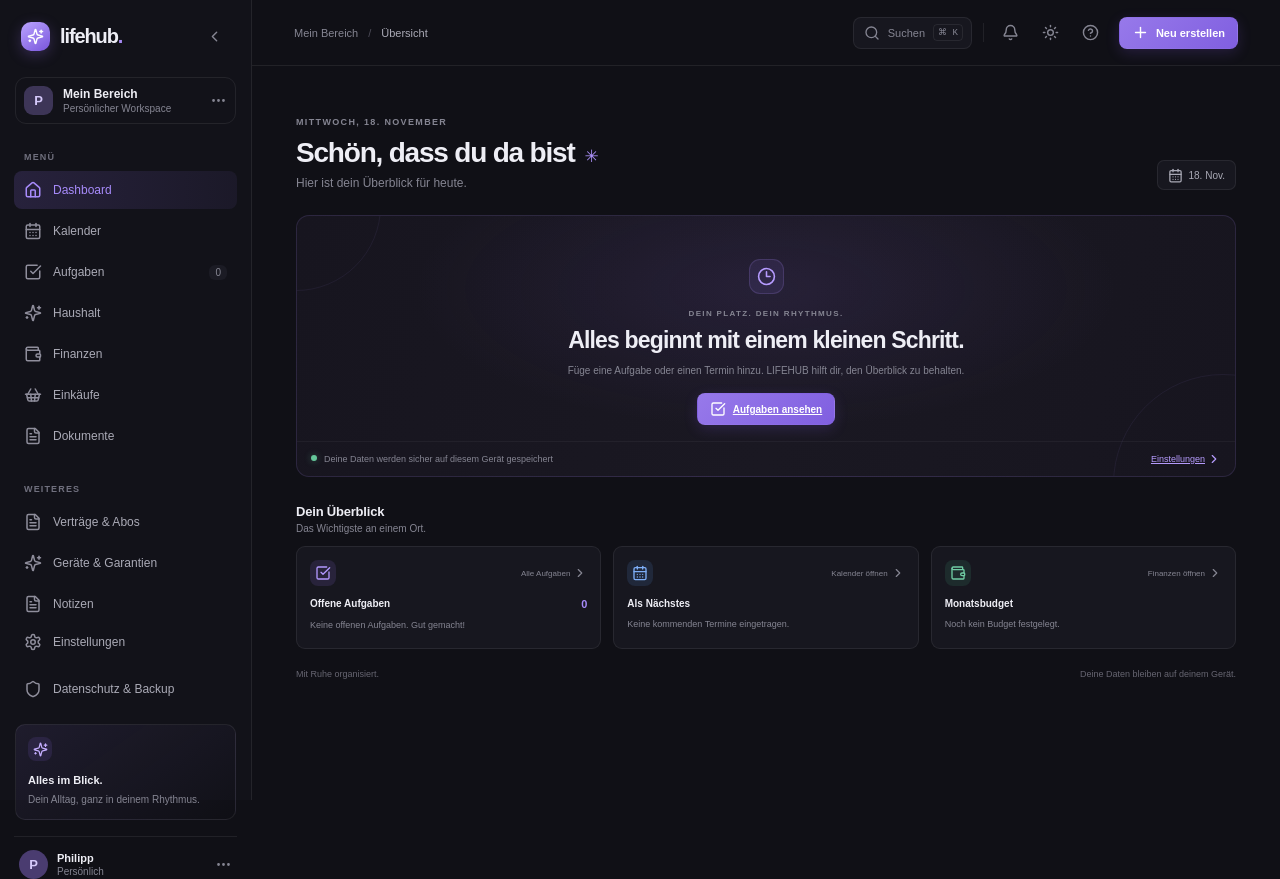
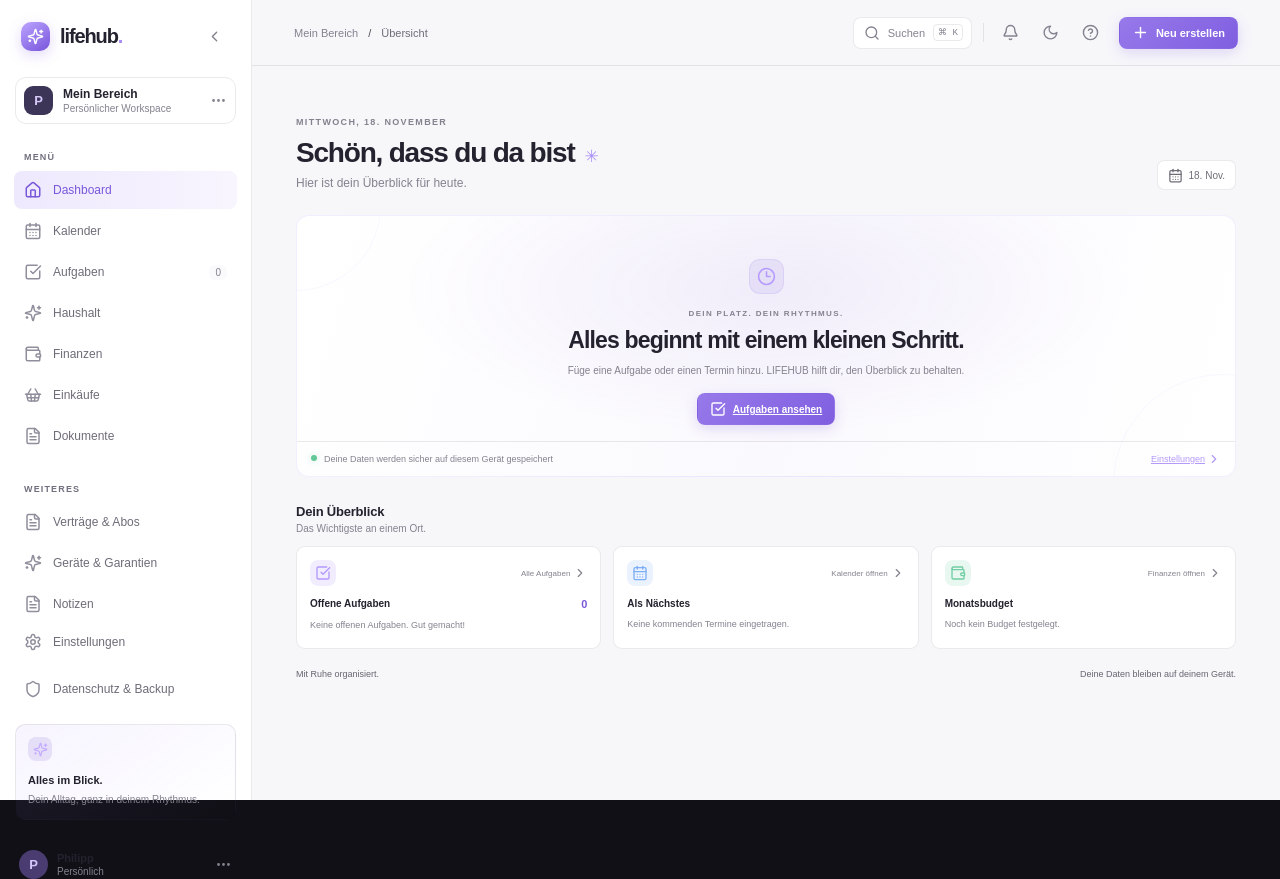
Before and after one commit to Phyraxon/LifeHub, a React (Vite) app: page / in a window 1280 px wide. Both pictures are taken after a click on the button "LIFEHUB entdecken". Built offline with nearby package versions, Linux system fonts and the light colour scheme.

Commit message:
Follow system appearance preference

```diff
--- a/src/App.tsx
+++ b/src/App.tsx
@@ -24,14 +24,19 @@ const navigation = [
 
 function App() {
   const navigate = useNavigate();
-  const [theme, setTheme] = useState<'dark' | 'light'>(() => localStorage.getItem('lifehub-theme') === 'light' ? 'light' : 'dark');
+  const [themeMode, setThemeMode] = useState<'system' | 'dark' | 'light'>(() => {
+    const stored = localStorage.getItem('lifehub-theme');
+    return stored === 'dark' || stored === 'light' ? stored : 'system';
+  });
+  const [theme, setTheme] = useState<'dark' | 'light'>(() => themeMode === 'system' ? (window.matchMedia('(prefers-color-scheme: dark)').matches ? 'dark' : 'light') : themeMode);
   const [collapsed, setCollapsed] = useState(false);
   const [queryOpen, setQueryOpen] = useState(false);
   const [quickOpen, setQuickOpen] = useState(false);
   const [welcomeDone, setWelcomeDone] = useState(localStorage.getItem('lifehub-welcome') === 'done');
-  useEffect(() => { void db.settings.get('app').then(saved => { if (saved?.theme !== 'system') setTheme(saved?.theme ?? 'dark'); }); }, []);
+  useEffect(() => { void db.settings.get('app').then(saved => { if (saved?.theme) { setThemeMode(saved.theme); setTheme(saved.theme === 'system' ? (window.matchMedia('(prefers-color-scheme: dark)').matches ? 'dark' : 'light') : saved.theme); } }); }, []);
+  useEffect(() => { const media = window.matchMedia('(prefers-color-scheme: dark)'); const update = () => { if (themeMode === 'system') setTheme(media.matches ? 'dark' : 'light'); }; media.addEventListener('change', update); return () => media.removeEventListener('change', update); }, [themeMode]);
   useEffect(() => { const onKeyDown = (event: KeyboardEvent) => { if ((event.metaKey || event.ctrlKey) && event.key.toLocaleLowerCase() === 'k') { event.preventDefault(); setQueryOpen(true); } }; window.addEventListener('keydown', onKeyDown); return () => window.removeEventListener('keydown', onKeyDown); }, []);
-  const saveTheme = (next: 'dark' | 'light') => { setTheme(next); localStorage.setItem('lifehub-theme', next); void db.settings.get('app').then(saved => db.settings.put({ ...(saved ?? defaultSettings), theme: next, updatedAt: new Date().toISOString() })); };
+  const saveTheme = (next: 'system' | 'dark' | 'light') => { setThemeMode(next); const resolved = next === 'system' ? (window.matchMedia('(prefers-color-scheme: dark)').matches ? 'dark' : 'light') : next; setTheme(resolved); localStorage.setItem('lifehub-theme', next); void db.settings.get('app').then(saved => db.settings.put({ ...(saved ?? defaultSettings), theme: next, updatedAt: new Date().toISOString() })); };
 
   if (!welcomeDone) return <main className="welcome-screen" data-theme={theme}><section className="welcome-card"><div className="brand-mark large"><Sparkles size={24}/></div><p className="eyebrow">DEIN ALLTAG. AN EINEM ORT.</p><h1>Willkommen bei<br/><span>LIFEHUB.</span></h1><p className="welcome-copy">Ein ruhiger Ort für alles, was deinen Alltag ausmacht. Deine Daten bleiben auf diesem Gerät.</p><button className="button primary wide" onClick={() => { localStorage.setItem('lifehub-welcome', 'done'); setWelcomeDone(true); }}>LIFEHUB entdecken <ChevronRight size={17}/></button><div className="privacy-note"><span className="privacy-dot"/> Privat. Lokal. Nur für dich.</div></section><div className="welcome-glow"/></main>;
 
@@ -44,7 +49,7 @@ function App() {
       <div className="sidebar-spacer"/><div className="sidebar-bottom"><NavLink to="/einstellungen" className="nav-item" title={collapsed ? 'Einstellungen' : undefined}><Settings size={18}/>{!collapsed && <span>Einstellungen</span>}</NavLink><NavLink to="/backup" className="nav-item" title={collapsed ? 'Datenschutz & Backup' : undefined}><Shield size={18}/>{!collapsed && <span>Datenschutz & Backup</span>}</NavLink>{!collapsed && <div className="upgrade-card"><div className="upgrade-orb"><Sparkles size={15}/></div><strong>Alles im Blick.</strong><p>Dein Alltag, ganz in deinem Rhythmus.</p></div>}<div className="profile-row"><div className="avatar profile-avatar">P</div>{!collapsed && <><div className="space-copy"><strong>Philipp</strong><span>Persönlich</span></div><MoreHorizontal size={17}/></>}</div></div>
     </aside>
     <main className="main-area"><header className="topbar"><div className="mobile-brand"><div className="brand-mark"><Sparkles size={16}/></div><b>lifehub<span>.</span></b></div><div className="breadcrumbs"><span>Mein Bereich</span><span className="crumb-divider">/</span><strong>Übersicht</strong></div><div className="top-actions"><button className="search-trigger" onClick={() => setQueryOpen(true)}><Search size={16}/><span>Suchen</span><kbd>⌘ K</kbd></button><span className="top-separator"/><ReminderCenter/><button className="icon-button theme-toggle" aria-label="Darstellung wechseln" onClick={() => saveTheme(theme === 'dark' ? 'light' : 'dark')}>{theme === 'dark' ? <Sun size={17}/> : <Moon size={17}/>}</button><button className="icon-button help-button" aria-label="Hilfe"><CircleHelp size={17}/></button><button className="button primary quick-add" onClick={() => setQuickOpen(true)}><Plus size={17}/><span>Neu erstellen</span></button></div></header>
-      <div className="page-content"><Routes><Route path="/einstellungen" element={<SettingsPage theme={theme} onThemeChange={saveTheme}/>}/><Route path="/aufgaben" element={<TasksPage/>}/><Route path="/kalender" element={<CalendarPage/>}/><Route path="/einkaeufe" element={<ShoppingPage/>}/><Route path="/haushalt" element={<HouseholdPage/>}/><Route path="/finanzen" element={<FinancePage/>}/><Route path="/dokumente" element={<DocumentsPage/>}/><Route path="/vertraege" element={<AssetsPage initialTab="contracts"/>}/><Route path="/geraete" element={<AssetsPage initialTab="devices"/>}/><Route path="/notizen" element={<NotesPage/>}/><Route path="/backup" element={<BackupPage/>}/><Route path="/" element={<DashboardPage/>}/><Route path="*" element={<Navigate to="/" replace/>}/></Routes></div>
+      <div className="page-content"><Routes><Route path="/einstellungen" element={<SettingsPage theme={themeMode} onThemeChange={saveTheme}/>}/><Route path="/aufgaben" element={<TasksPage/>}/><Route path="/kalender" element={<CalendarPage/>}/><Route path="/einkaeufe" element={<ShoppingPage/>}/><Route path="/haushalt" element={<HouseholdPage/>}/><Route path="/finanzen" element={<FinancePage/>}/><Route path="/dokumente" element={<DocumentsPage/>}/><Route path="/vertraege" element={<AssetsPage initialTab="contracts"/>}/><Route path="/geraete" element={<AssetsPage initialTab="devices"/>}/><Route path="/notizen" element={<NotesPage/>}/><Route path="/backup" element={<BackupPage/>}/><Route path="/" element={<DashboardPage/>}/><Route path="*" element={<Navigate to="/" replace/>}/></Routes></div>
     </main>
     <nav className="mobile-nav">{navigation.slice(0,5).map(item => <NavLink key={item.path} to={item.path} end={item.path === '/'} className={({isActive}) => `mobile-nav-item ${isActive?'active':''}`}><item.icon size={19}/><span>{item.label}</span></NavLink>)}</nav>
     {queryOpen && <SearchDialog onClose={() => setQueryOpen(false)}/>}
@@ -53,7 +58,7 @@ function App() {
 }
 export default App;
 
-function SettingsPage({ theme, onThemeChange }: { theme: 'dark' | 'light'; onThemeChange: (theme: 'dark' | 'light') => void }) {
+function SettingsPage({ theme, onThemeChange }: { theme: 'system' | 'dark' | 'light'; onThemeChange: (theme: 'system' | 'dark' | 'light') => void }) {
   const [language, setLanguage] = useState<'de' | 'en'>('de');
   const [currency, setCurrency] = useState('EUR');
   const [saved, setSaved] = useState(false);
@@ -74,7 +79,7 @@ function SettingsPage({ theme, onThemeChange }: { theme: 'dark' | 'light'; onThe
 
   return <section className="settings-page">
     <div className="welcome-line"><div><p className="eyebrow">DEIN LIFEHUB</p><h1>Einstellungen</h1><p className="subheading">Passe deinen persönlichen Bereich an.</p></div></div>
-    <div className="settings-card"><div className="settings-card-heading"><h2>Darstellung</h2><p>Wähle das Erscheinungsbild für deinen Alltag.</p></div><div className="settings-choice-row"><button className={`settings-choice ${theme === 'light' ? 'selected' : ''}`} onClick={() => onThemeChange('light')}><Sun size={18}/><span><b>Hell</b><small>Helles, klares Erscheinungsbild</small></span><i/></button><button className={`settings-choice ${theme === 'dark' ? 'selected' : ''}`} onClick={() => onThemeChange('dark')}><Moon size={18}/><span><b>Dunkel</b><small>Sanft für die Augen am Abend</small></span><i/></button></div></div>
+    <div className="settings-card"><div className="settings-card-heading"><h2>Darstellung</h2><p>Wähle das Erscheinungsbild für deinen Alltag.</p></div><div className="settings-choice-row"><button className={`settings-choice ${theme === 'system' ? 'selected' : ''}`} onClick={() => onThemeChange('system')}><Sparkles size={18}/><span><b>System</b><small>Passt sich deinem Gerät an</small></span><i/></button><button className={`settings-choice ${theme === 'light' ? 'selected' : ''}`} onClick={() => onThemeChange('light')}><Sun size={18}/><span><b>Hell</b><small>Helles, klares Erscheinungsbild</small></span><i/></button><button className={`settings-choice ${theme === 'dark' ? 'selected' : ''}`} onClick={() => onThemeChange('dark')}><Moon size={18}/><span><b>Dunkel</b><small>Sanft für die Augen am Abend</small></span><i/></button></div></div>
     <div className="settings-card"><div className="settings-card-heading"><h2>Sprache & Region</h2><p>Sprache und Währung werden lokal gespeichert. Die Oberfläche ist derzeit noch auf Deutsch.</p></div><label className="settings-field"><span>Bevorzugte Sprache</span><select value={language} onChange={e => { const value = e.target.value as 'de' | 'en'; setLanguage(value); void persist(value); }}><option value="de">Deutsch</option><option value="en">English (bevorzugt)</option></select></label><label className="settings-field"><span>Währung</span><select value={currency} onChange={e => { setCurrency(e.target.value); void persist(language, e.target.value); }}><option value="EUR">Euro (EUR)</option><option value="USD">US-Dollar (USD)</option><option value="GBP">Pfund Sterling (GBP)</option><option value="CHF">Schweizer Franken (CHF)</option></select></label></div>
     <div className="settings-storage"><span className="live-dot"/>Einstellungen werden lokal in deinem Browser gespeichert.{saved && <b> Gespeichert.</b>}</div>
   </section>;
```
Also changed, not shown: src/styles.css, 1 other file (tests, documents, lock files or other folders).
